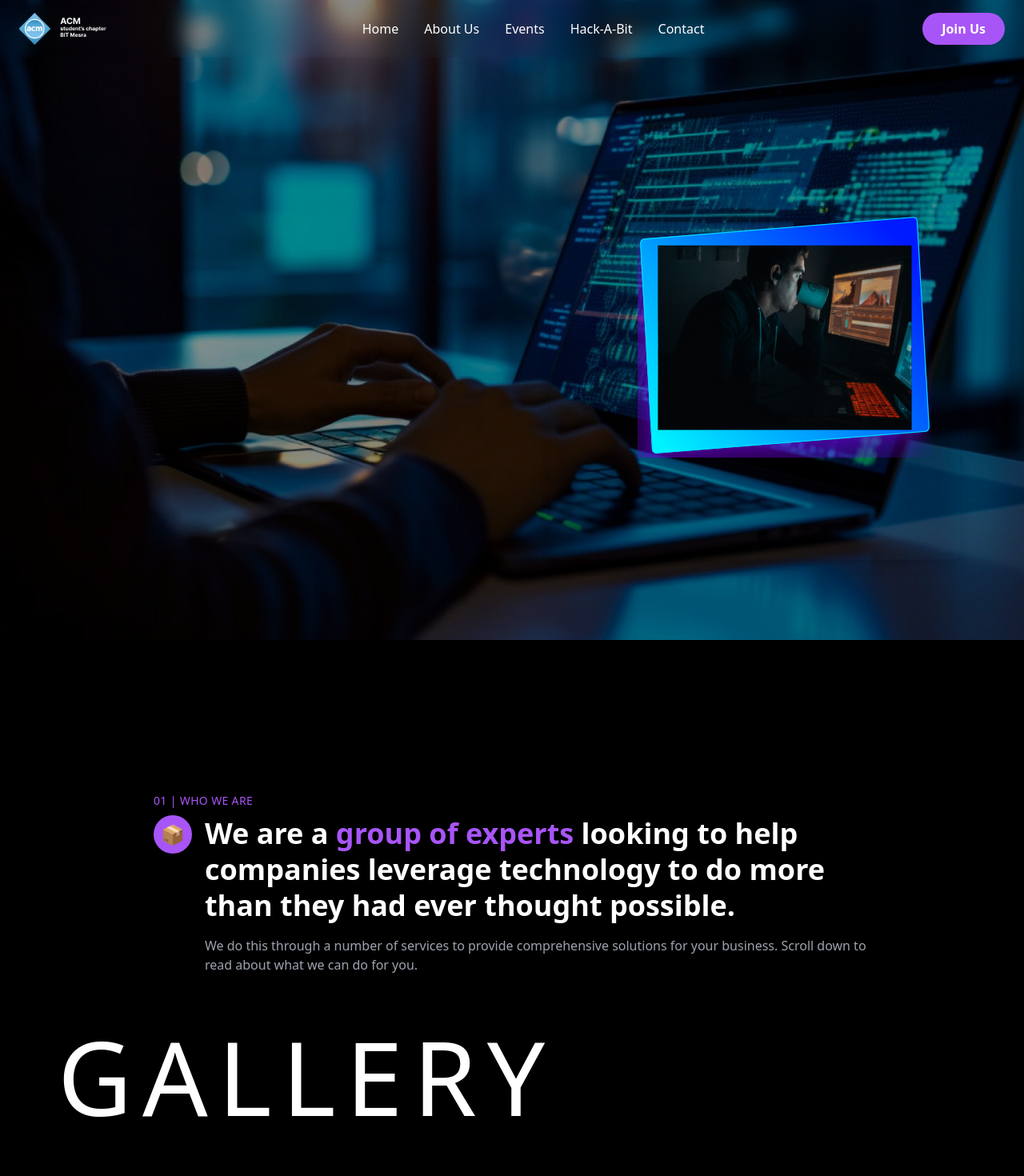
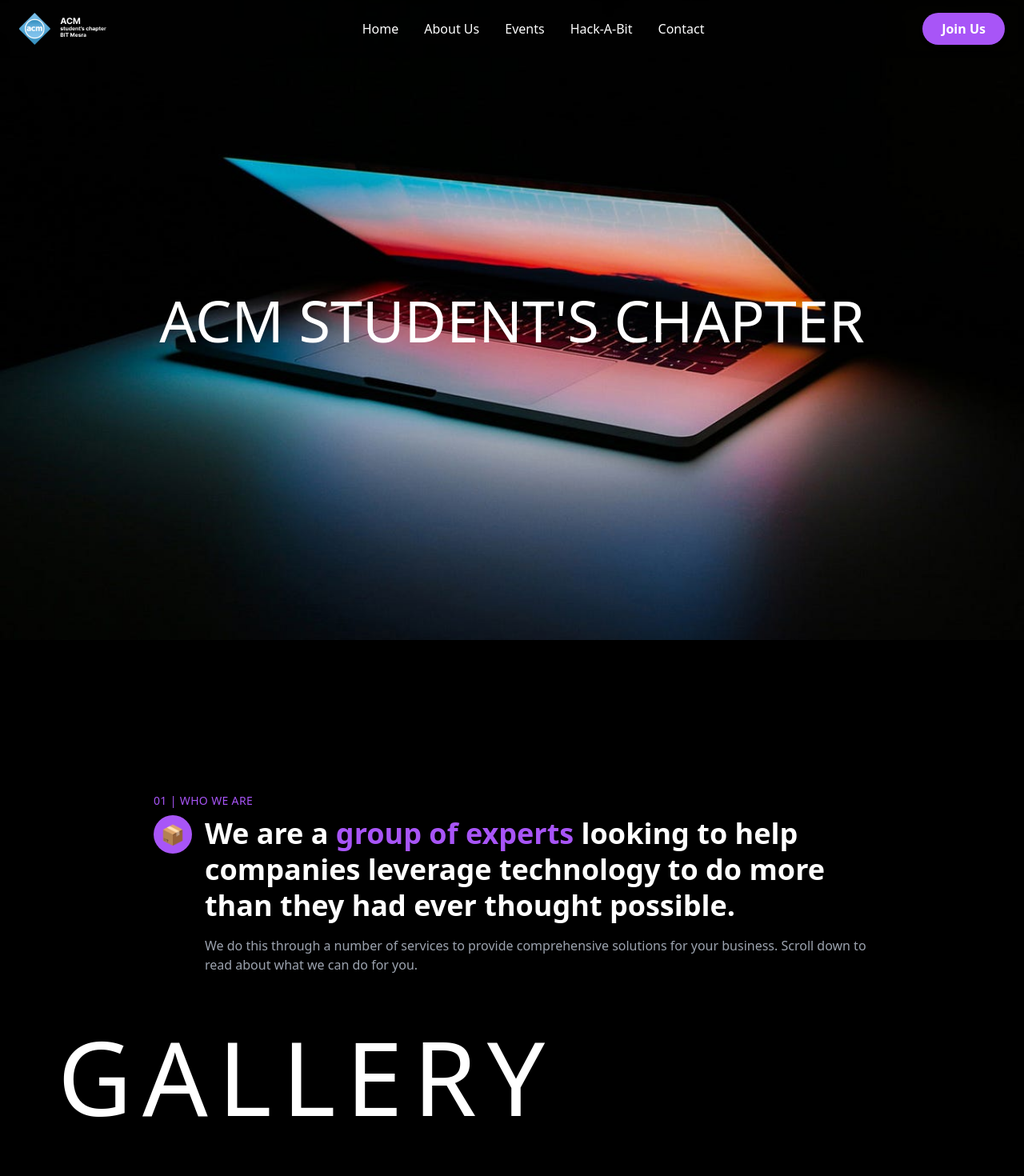
Before and after one commit to Ayush-Aditya/ACM_NEWWEBSITE, a Next.js app: page / in a window 1280 px wide. Shown: the top 1470 px of the page at 80% size. Built offline with nearby package versions, Linux system fonts and the light colour scheme.

Commit message:
Landing 1created

```diff
--- a/app/page.js
+++ b/app/page.js
@@ -1,12 +1,12 @@
 import Image from "next/image";
 import Event from "./event/event.jsx";
 import Landing from "@/components/Landing.jsx";
-
+import Landing1 from "@/components/Landing1.jsx";
 export default function Home() {
     return (
         <>
             <div className="bg-black">
-              <Landing />
+              <Landing1 />
               <Event />
             </div>
         </>
--- /dev/null
+++ b/components/Landing1.jsx
@@ -0,0 +1,37 @@
+'use client';
+
+import React from "react";
+
+import Navbar from "@/components/Navbar";
+import AnimatedText from "@/components/animatedTEXT";
+import Gallery from "@/components/gallery";
+import Button from "@/components/button";
+
+const Landing = () => {
+  return (
+    <div className="bg-black">
+      <Navbar />
+      <div
+        className="relative h-screen bg-cover bg-center flex items-center justify-center max-w-screen shadow-lg"
+        style={{ backgroundImage: "url('ACMBACKGROUND.jpg')" }}
+      >
+        <h1 className="text-white text-7xl font-inter">
+          ACM STUDENT'S
+          CHAPTER
+        </h1>
+      </div>
+
+      <div>
+        <AnimatedText />
+      </div>
+
+      <div></div>
+
+      <div className="bg-black">
+        <Gallery />
+      </div>
+    </div>
+  );
+};
+
+export default Landing;
--- /dev/null
+++ b/components/button.jsx
@@ -0,0 +1,14 @@
+import Link from "next/link";
+
+export default function Button({ link, className = "", children }) {
+  return (
+    <div
+      className={`flex items-center cursor-pointer inset-0 min-w-fit min-h-12 py-2 transition duration-500 ease-in-out
+         px-6 bg-transparent text-white hover:bg-white hover:text-black ${className}`}
+    >
+      <Link className="min-w-24" href={link || "#"}>
+        {children}
+      </Link>
+    </div>
+  );
+}
--- a/package.json
+++ b/package.json
@@ -15,7 +15,8 @@
     "next": "15.1.6",
     "prop-types": "^15.8.1",
     "react": "^19.0.0",
-    "react-dom": "^19.0.0"
+    "react-dom": "^19.0.0",
+    "react-icons": "^5.4.0"
   },
   "devDependencies": {
     "postcss": "^8",
```
Also changed, not shown: public/ACMBACKGROUND.jpg (added), 1 other file (tests, documents, lock files or other folders).
